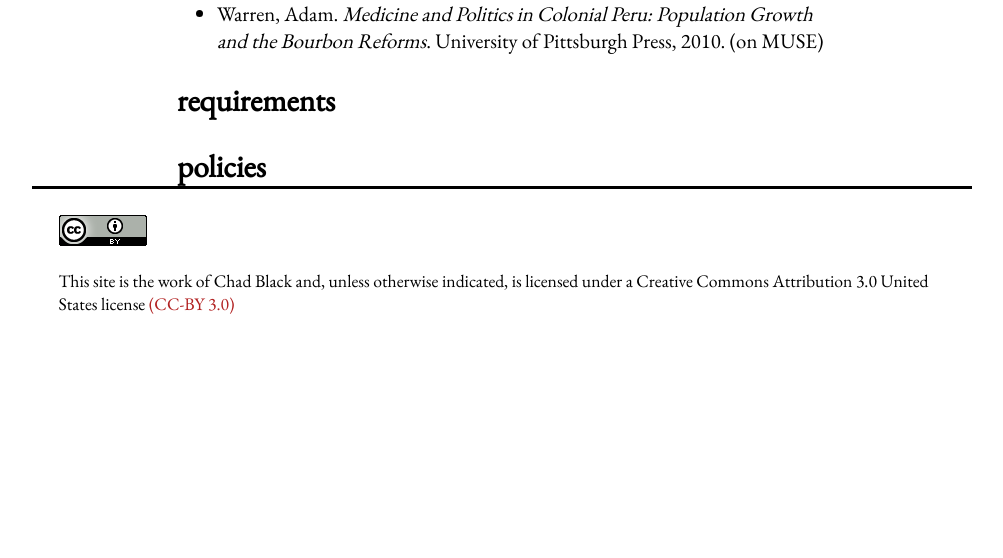
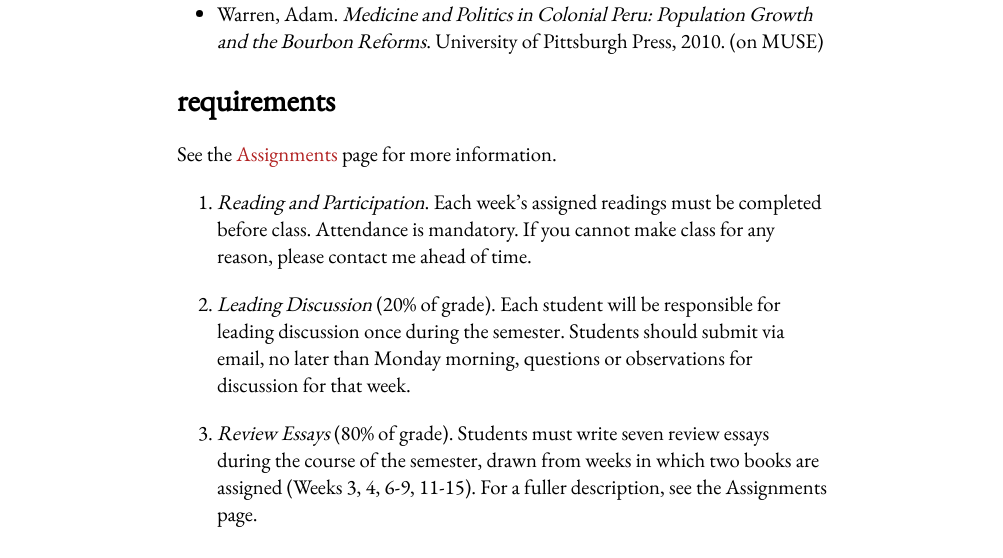
Before and after one commit to chadblack/colonialandes, a Jekyll site: the page built from info/syllabus.md, in a window 1280 px wide and 1400 px high, scrolled down 2991 px. Shown: the top 558 px of the window, without its empty margins (138-1141 px from the left). Built offline with Jekyll 4.4.1, drawn with Linux system fonts in a browser that asks for light colours; some web fonts are replaced; before the commit the page ends 3373 px from its top, so only the background shows below that; some of the changed text lies outside the part shown.

Commit message:
building out syllabus

```diff
--- a/info/syllabus.md
+++ b/info/syllabus.md
@@ -65,11 +65,27 @@ We have a long list of books for this semester. Whenever possible, I chose books
 *  Stavig, Ward. *The World of Tupac Amaru: Conflict, Identity, and Community in Colonial Peru*. University of Nebraska Press, 1999.
 *  Stern, Steve. *Peru's Indian Peoples and the Challenges of Spanish Conquest: Huamanga to 1640*. University of Wisconsin Press, 1993.
 *  Thurner, Mark. *History's Peru: The Poetics of Colonial and Postcolonial Historiography*. University of Florida Press, 2012. (on MUSE)
-*  Walker, Charles. *Shkay Colonialism: The 1746 Earthquake-Tsunami in Lima, Peru, and its Long Aftermath*. Duke University Press, 2008.
+*  Walker, Charles. *Shaky Colonialism: The 1746 Earthquake-Tsunami in Lima, Peru, and its Long Aftermath*. Duke University Press, 2008.
 *  Warren, Adam. *Medicine and Politics in Colonial Peru: Population Growth and the Bourbon Reforms*. University of Pittsburgh Press, 2010. (on MUSE)
 
 
 
 # requirements
 
+See the [Assignments](http://colonialandes.chadblack.net/info/assignments) page for more information.
+
+1. *Reading and Participation*. Each week's assigned readings must be completed before class. Attendance is mandatory. If you cannot make class for any reason, please contact me ahead of time.
+
+2. *Leading Discussion* (20% of grade). Each student will be responsible for leading discussion once during the semester. Students should submit via email, no later than Monday morning, questions or observations for discussion for that week.
+
+3. *Review Essays* (80% of grade). Students must write seven review essays during the course of the semester, drawn from weeks in which two books are assigned (Weeks 3, 4, 6-9, 11-15). For a fuller description, see the Assignments page.
+
 # policies
+
+![](http://chadblack.net/511S2012/media/images/disability.png)Qualified students with disabilities needing appropriate academic adjustments should contact me as soon as possible to ensure that your needs are met in a timely manner with appropriate documentation.
+
+Plagiarism: Plagiarism occurs when someone knowingly or unknowingly presents another person's words or ideas as his or her own. Any work turned in for this class must meet University standards for academic honesty. Any students unsure about how to apply these rules are urged to consult with me prior to turning in any written work.
+
+Deadlines: Assignments are due no later than the day and time indicated. If you anticipate problems, please contact me before the assignment is due, not after!
+
+Office Hours: Students are strongly encouraged to speak with me outside of class. I am available during office hours on a first-come, first-served basis. If you cannot come during office hours, please contact me via email or phone to schedule an appointment.
```
